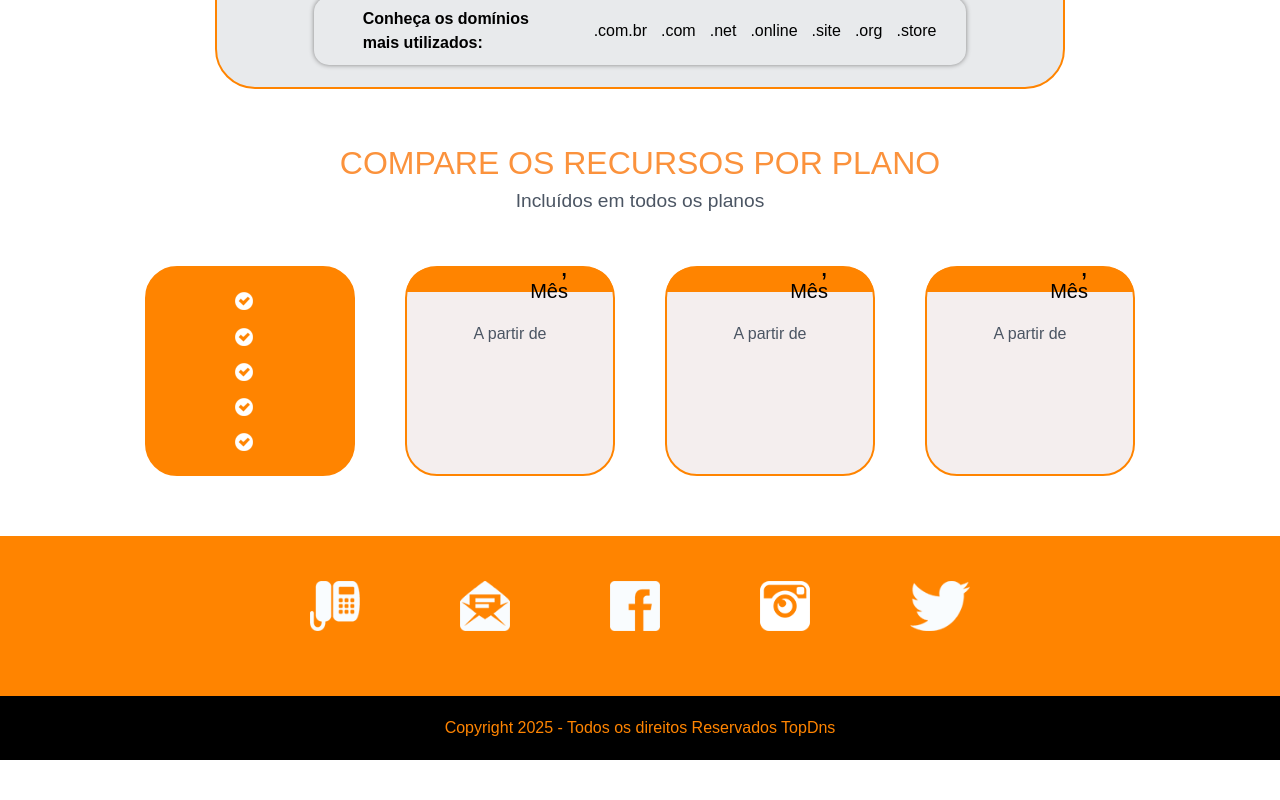
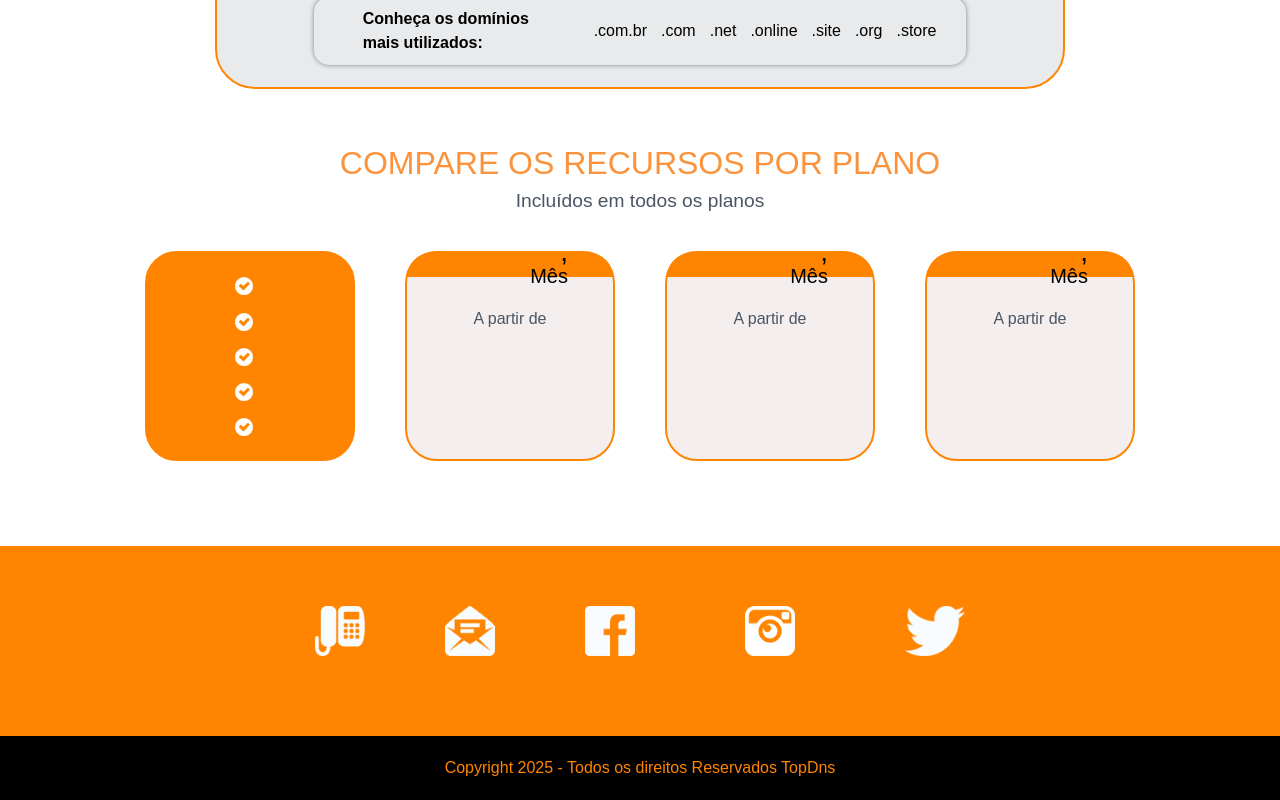
Before and after one commit to Marcos19-git/TopDns2k25, a React (Vite) app: page / in a window 1280 px wide. Shown: the part 1772-2572 px from the top of the page. Before the commit the page ends 2532 px from the top, so only its background shows below. Built offline with nearby package versions, Linux system fonts and the light colour scheme; no server answers.

Commit message:
alteracao

```diff
--- a/src/App.css
+++ b/src/App.css
@@ -9,3 +9,15 @@
 html {
   scroll-behavior: smooth;
 }
+
+@media (min-width: 640px) {
+  .run1 {
+    margin-left: 30px;
+  }
+}
+
+@media (min-width: 640px) {
+  .run2 {
+    margin-left: 10px;
+  }
+}
--- a/src/App.tsx
+++ b/src/App.tsx
@@ -35,7 +35,7 @@ function App() {
 
     const fallbackTimer = setTimeout(() => {
       showContent();
-    }, 1000); // 1 segundos
+    }, 1000); //1 segundos
 
     return () => {
       window.removeEventListener("scroll", handleScroll);
--- a/src/Pages/AssinePage/index.tsx
+++ b/src/Pages/AssinePage/index.tsx
@@ -64,6 +64,7 @@ function AssinePage() {
 
   const handleChange = (e: React.ChangeEvent<HTMLInputElement>) => {
     const { name, value } = e.target;
+
     setFormData({
       ...formData,
       [name]: value,
@@ -94,7 +95,7 @@ function AssinePage() {
       const field = key as keyof FormData;
       if (formData[field] === "") {
         formIsValid = false;
-        errorMessages[field] = "Preencha esse campo";
+        errorMessages[field] = "Preencha este campo!";
       } else {
         errorMessages[field] = "";
       }
--- a/src/Pages/Features/index.tsx
+++ b/src/Pages/Features/index.tsx
@@ -77,7 +77,7 @@ function Features() {
           <h2 className="flex justify-center text-[22px] font-bold mt-[20px] mb-[20px]">
             {contatos.paragrafo1.tipo}
           </h2>
-          <p className="flex text-center text-gray-600 text-[18px]">
+          <p className="flex text-center text-gray-400 text-[18px]">
             {contatos.paragrafo1.descricao}
           </p>
         </div>
@@ -91,7 +91,7 @@ function Features() {
             <h2 className="flex justify-center mt-[20px] font-bold text-[22px] mb-[20px]">
               {contatos.paragrafo2.tipo}
             </h2>
-            <p className="flex text-center text-gray-600 text-[18px]">
+            <p className="flex text-center text-gray-400 text-[18px]">
               {contatos.paragrafo2.descricao}
             </p>
           </div>
@@ -106,7 +106,7 @@ function Features() {
             <h2 className="flex  mt-[20px] text-[22px] font-bold justify-center mb-[20px]">
               {contatos.paragrafo3.tipo}
             </h2>
-            <p className="flex text-center text-gray-600 text-[18px]">
+            <p className="flex text-center text-gray-400 text-[18px]">
               {contatos.paragrafo3.descricao}
             </p>
           </div>
--- a/src/Pages/Footer/index.tsx
+++ b/src/Pages/Footer/index.tsx
@@ -50,8 +50,8 @@ function Footer() {
 
   return (
     <section>
-      <div className="flex w-full justify-center p-[45px] bg-[#ff8400]">
-        <div className="controldivfooter flex justify-center flex-wrap gap-[100px] gap-y-[40px] max-sm:grid ">
+      <div className="flex w-full justify-center p-[60px] bg-[#ff8400]">
+        <div className="controldivfooter flex justify-center flex-wrap gap-[80px] gap-y-[40px] max-sm:grid ">
           {/* Telefone */}
           <div className="hover:opacity-50">
             <a
@@ -86,7 +86,7 @@ function Footer() {
           </div>
 
           {/* Facebook */}
-          <div className="hover:opacity-50">
+          <div className="run2 hover:opacity-50 ">
             <a
               className="flex justify-center"
               href={contatos.facebook.link}
@@ -101,7 +101,7 @@ function Footer() {
           </div>
 
           {/* Instagram */}
-          <div className="hover:opacity-50">
+          <div className="run1 hover:opacity-50">
             <a
               className="flex justify-center"
               href={contatos.instagram.link}
@@ -116,7 +116,7 @@ function Footer() {
           </div>
 
           {/* Twitter */}
-          <div className="hover:opacity-50">
+          <div className="run1 hover:opacity-50 ">
             <a
               className="flex justify-center"
               href={contatos.twitter.link}
--- a/src/Pages/HostingFeatures/index.tsx
+++ b/src/Pages/HostingFeatures/index.tsx
@@ -60,7 +60,7 @@ function HostingFeatures() {
           Muito mais recursos disponíveis para o seu site
         </h2>
       </div>
-      <div className="divimg11 flex flex-wrap pt-[30px] gap-[40px] pb-[60px] justify-center w-full bg-[#ff8400]">
+      <div className="divimg11 flex flex-wrap pt-[30px] pr-[30px] pl-[30px] gap-[40px] pb-[60px] justify-center w-full bg-[#ff8400]">
         <img
           className="i1 w-[345px] h-[385px]"
           src={imagens.nome1.descricao}
--- a/src/Pages/Plans/index.tsx
+++ b/src/Pages/Plans/index.tsx
@@ -79,7 +79,7 @@ function Plans() {
 
   return (
     <section>
-      <div className="divprue w-full flex flex-wrap  gap-[50px]  justify-center pt-[30px] pb-[60px]">
+      <div className="divprue w-full flex flex-wrap  gap-[50px]  justify-center pt-[15px] pb-[85px]">
         <div className="flex">
           <div className="ballon   grid justify-center items-center bg-[#ff8400] p-[10px] pt-[20px] pr-[15px] h-[210px] w-[210px] border-2 border-[#ff8400] rounded-[2em]">
             <div className="flex items-center mb-2">
```
